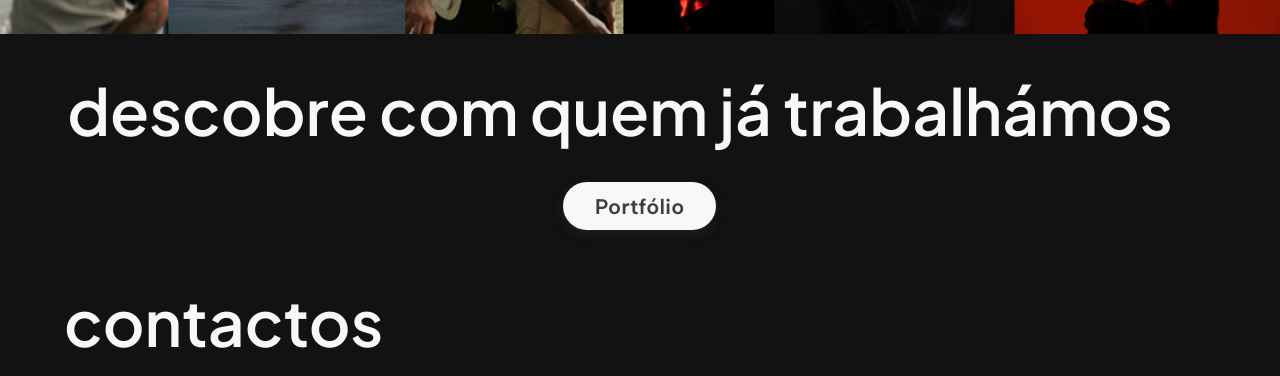
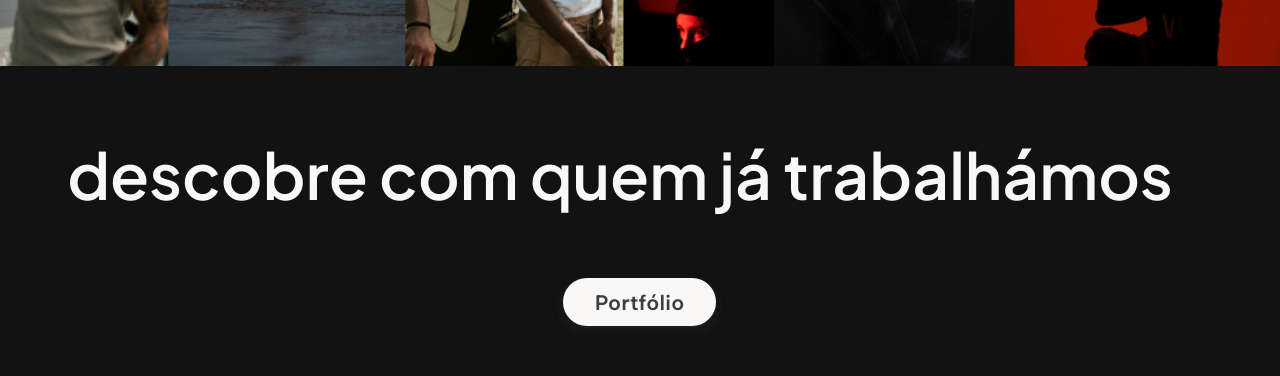
Before and after one commit to luqas31/tlup, a React (Vite) app in the folder tlup/: page / in a window 1280 px wide. Shown: the part 898-1274 px from the top of the page. Built offline with nearby package versions, Linux system fonts and the light colour scheme.

Commit message:
adjusted tablet gaps

```diff
--- a/tlup/src/sections/About/index.css
+++ b/tlup/src/sections/About/index.css
@@ -68,6 +68,9 @@
 		justify-content: center;
 		padding-top: 2rem;
 	}
+.about-bg {
+	padding-bottom: 4rem;
+}
 
 
 }
--- a/tlup/src/sections/Works/index.css
+++ b/tlup/src/sections/Works/index.css
@@ -4,7 +4,7 @@
 	justify-content: center;
 	margin-top: 2rem;
 	gap: 2rem;
-	background-color: var(--app-bg)
+	background-color: var(--app-bg);
 }
 
 .works h1 {
@@ -12,19 +12,23 @@
 	font-size: 2rem;
 	font-weight: 700;
 	color: var(--app-text);
-    margin: 0 2.7rem;
+	margin: 0 2.7rem;
 	justify-self: flex-start;
 }
 
+@media (min-width: 768px) {
+	.works h1 {
+		font-size: 4rem;
+	}
 
-@media (min-width: 768px) {
-.works h1 {
-	font-size: 4rem;
-}
+	.works {
+		margin-top: 4rem;
+		gap: 4rem;
+	}
 }
 
 @media (min-width: 1280px) {
-	.works-title{
+	.works-title {
 		width: 100%;
 		display: flex;
 		justify-content: flex-start;
```
